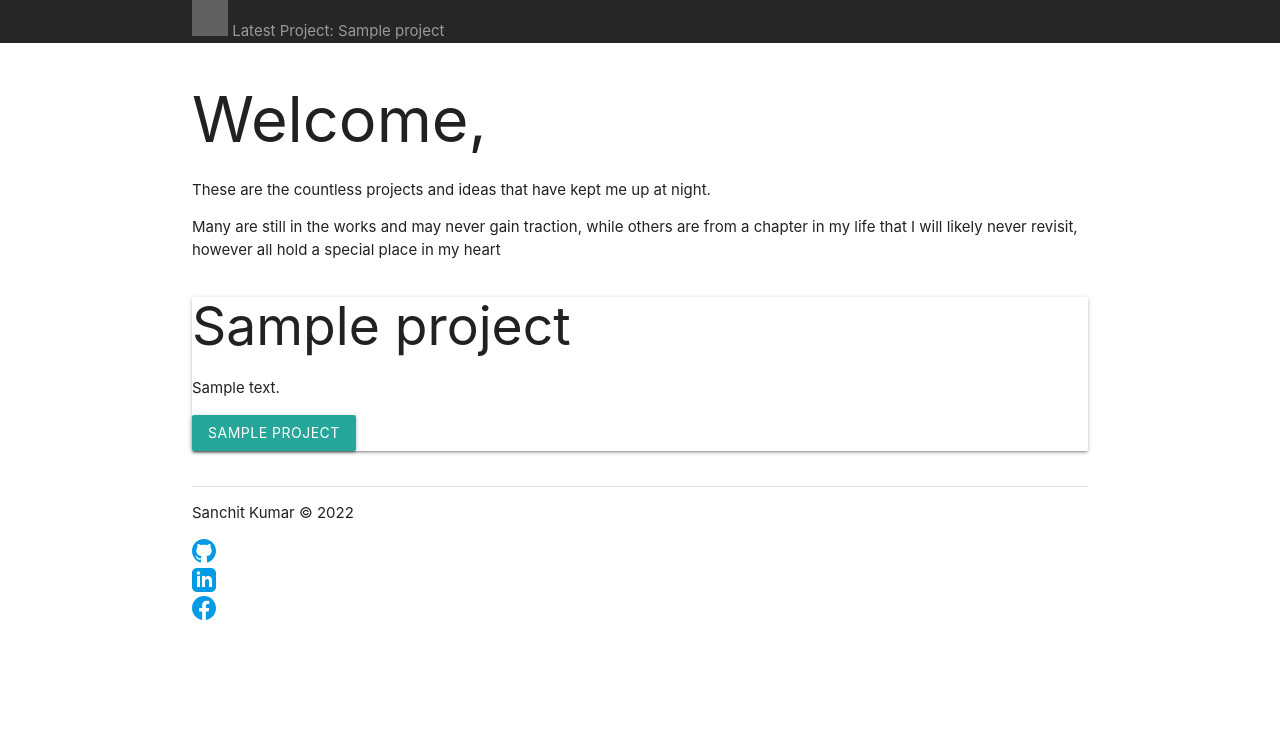
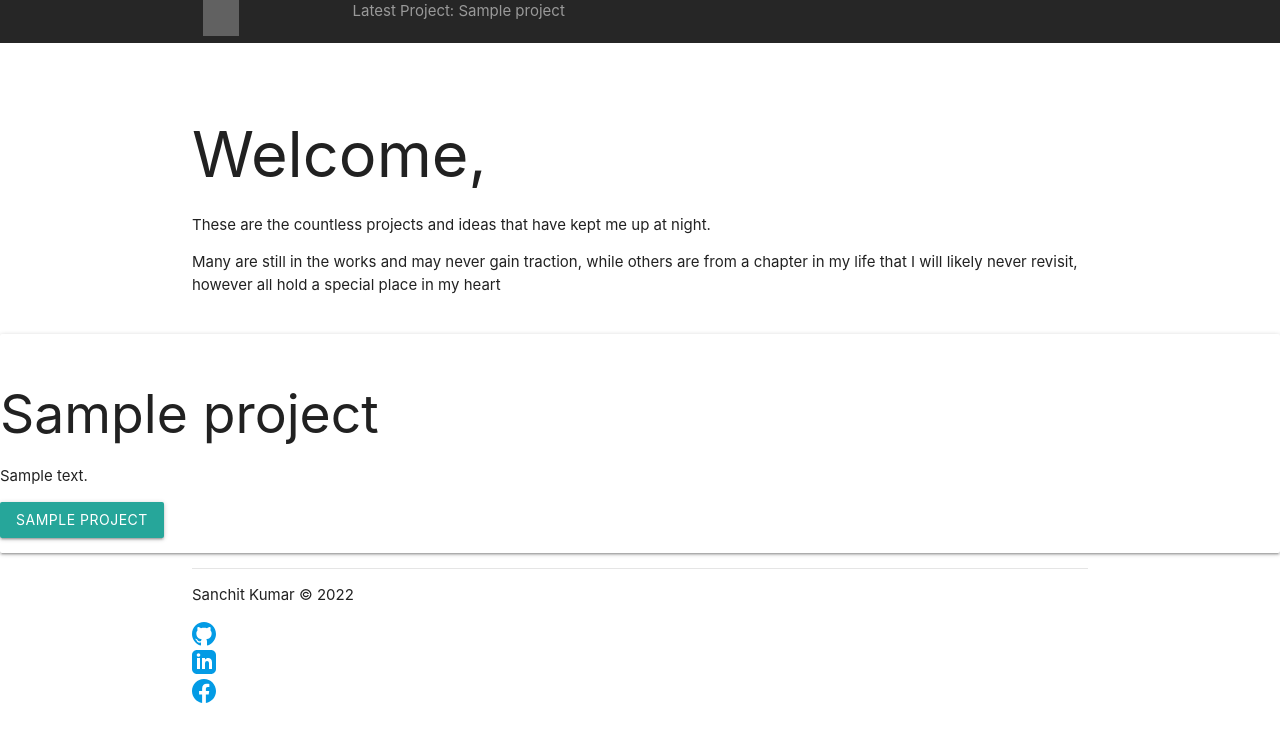
Before and after one commit to imachocolateman/portfolio-hub, a Django app: page /home/ in a window 1280 px wide. Shown: the top 742 px of the page. Run offline with Django 4.2, Linux system fonts and the light colour scheme; tables that the repository leaves empty hold one stand-in row (values such as "Sample post"); grey boxes are pictures that could not be loaded.

Commit message:
removed bootstrap styles

```diff
--- a/projects/templates/home.html
+++ b/projects/templates/home.html
@@ -3,18 +3,18 @@
 {% block title %}Home{% endblock %}
 
 {% block welcome %}
-<div class="p-5 mb-4 bg-light rounded-3">
-	<div class="container-fluid py-5">
-		<h1 class="display-5 fw-bold">Welcome,</h1>
-		<p class="col-md-8 fs-4">These are the countless projects and ideas that have kept me up at night.</p>
-		<p class="col-md-8 fs-5">Many are still in the works and may never gain traction, while others are from a chapter in my life that I will likely never revisit, however all hold a special place in my heart</p>
-		<!-- <button class="btn btn-primary btn-lg" type="button">Example button</button> -->
+<div class="container">
+	<div class="section">
+		<h1>Welcome,</h1>
+		<p>These are the countless projects and ideas that have kept me up at night.</p>
+		<p>Many are still in the works and may never gain traction, while others are from a chapter in my life that I will likely never revisit, however all hold a special place in my heart</p>
+		{% comment %} <button class="btn btn-primary btn-lg" type="button">Example button</button> {% endcomment %}
 	</div>
 </div>
 {% endblock %}
 
 {% block content %}
-<div class="card-group">
+<div>
 	{% for project in object_list %}
 		{% include 'projects/project_card.html' %}
 	{% endfor %}
--- a/projects/templates/projects/project_card.html
+++ b/projects/templates/projects/project_card.html
@@ -1,7 +1,7 @@
-<div class="col-md-6 card">
-	<div class="h-100 p-5 text-white bg-dark rounded-3">
+<div>
+	<div class="card section">
 		<h2>{{ project.title }}</h2>
 		<p>{{ project.summary }}</p>
-		<a href="{{ project.get_absolute_url }}"><button class="btn btn-outline-light" type="button" role="button">{{ project.title }}</button></a>
+		<a href="{{ project.get_absolute_url }}"><button class="btn" type="button" role="button">{{ project.title }}</button></a>
 	</div>
 </div>
--- a/static/assets/css/style.css
+++ b/static/assets/css/style.css
@@ -1,6 +1,4 @@
-.container {
-  max-width: 960px;
-}
+
 
 /*
  * Custom translucent site header
--- a/templates/base.html
+++ b/templates/base.html
@@ -28,12 +28,10 @@
 
   {% include 'header.html' %}
   <main>
-  	<div class="container py-4">
+  	<div>
   		{% block welcome %}{% endblock %}
 
-	    <div class="row align-items-md-stretch">
-	    	{% block content %}{% endblock %}
-	    </div>
+	    {% block content %}{% endblock %}
 	  </div>
 	</main>
 
--- a/templates/header.html
+++ b/templates/header.html
@@ -1,11 +1,10 @@
 <!-- ======= Header ======= -->
 {% load static %}
-<header class="site-header sticky-top py-1">
-	<div class="container d-flex flex-column flex-md-row justify-content-between">
-		<a class="py-2" href="{% url 'home' %}">
-			<img src="{% static 'assets/img/funnel.png' %}" height="36" width="36" alt="Funnel" class="logo">
-		</a>
-		<a class="py-2 d-none d-md-inline-block navbar-brand" href="{{ latest_project.get_absolute_url }}">Latest Project: {{ latest_project.title }}</a>
-		<a class="py-2 d-none d-md-inline-block"></a>
+<header class="site-header">
+	<div class="container">
+		<div class="row">
+			<a class="col s12 m2 l2" href="{% url 'home' %}"><img src="{% static 'assets/img/funnel.png' %}" height="36" width="36" alt="Funnel" class="logo"></a>
+			<a class="col m8 l8 offset-m4" href="{{ latest_project.get_absolute_url }}">Latest Project: {{ latest_project.title }}</a>
+		</div>
 	</div>
 </header>
```
